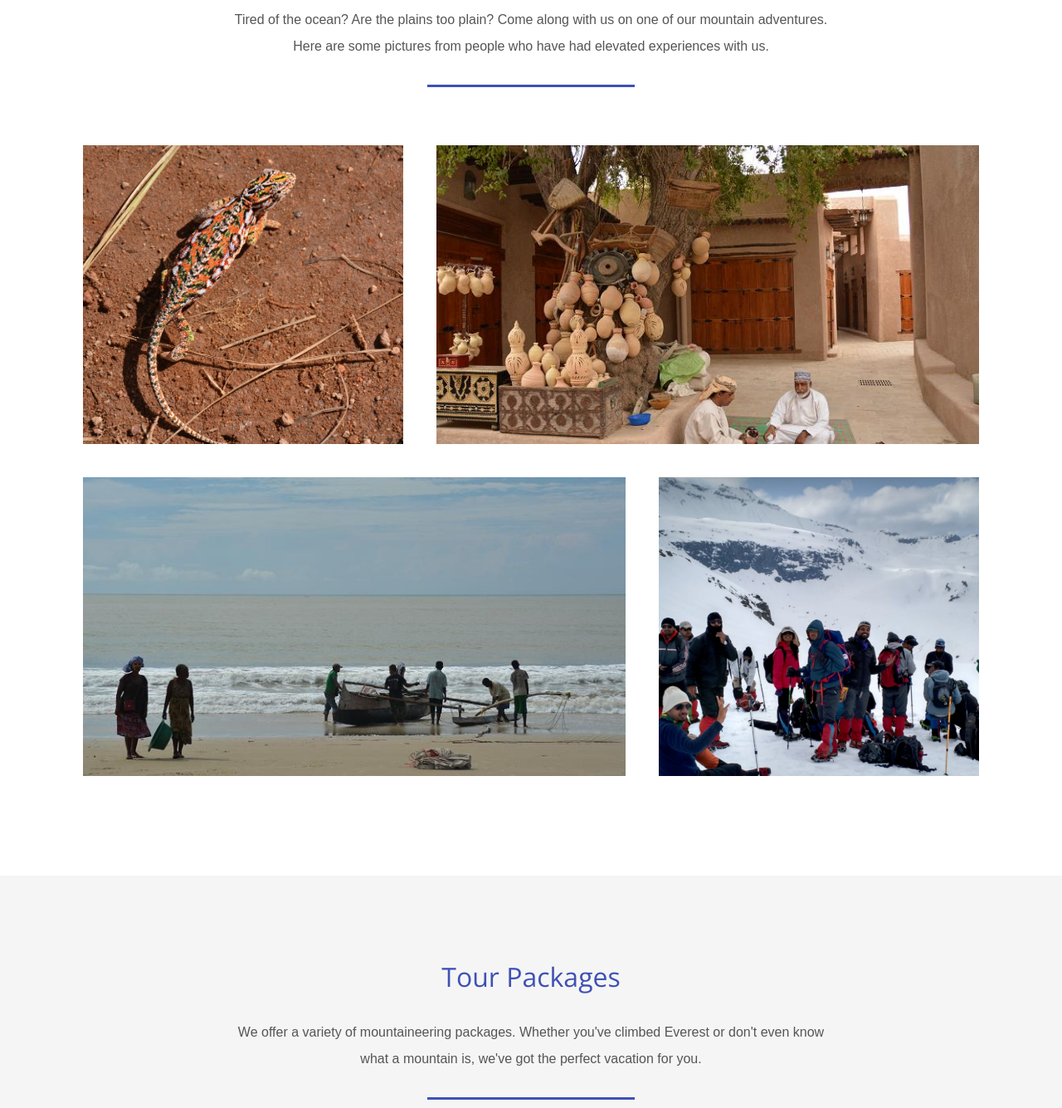
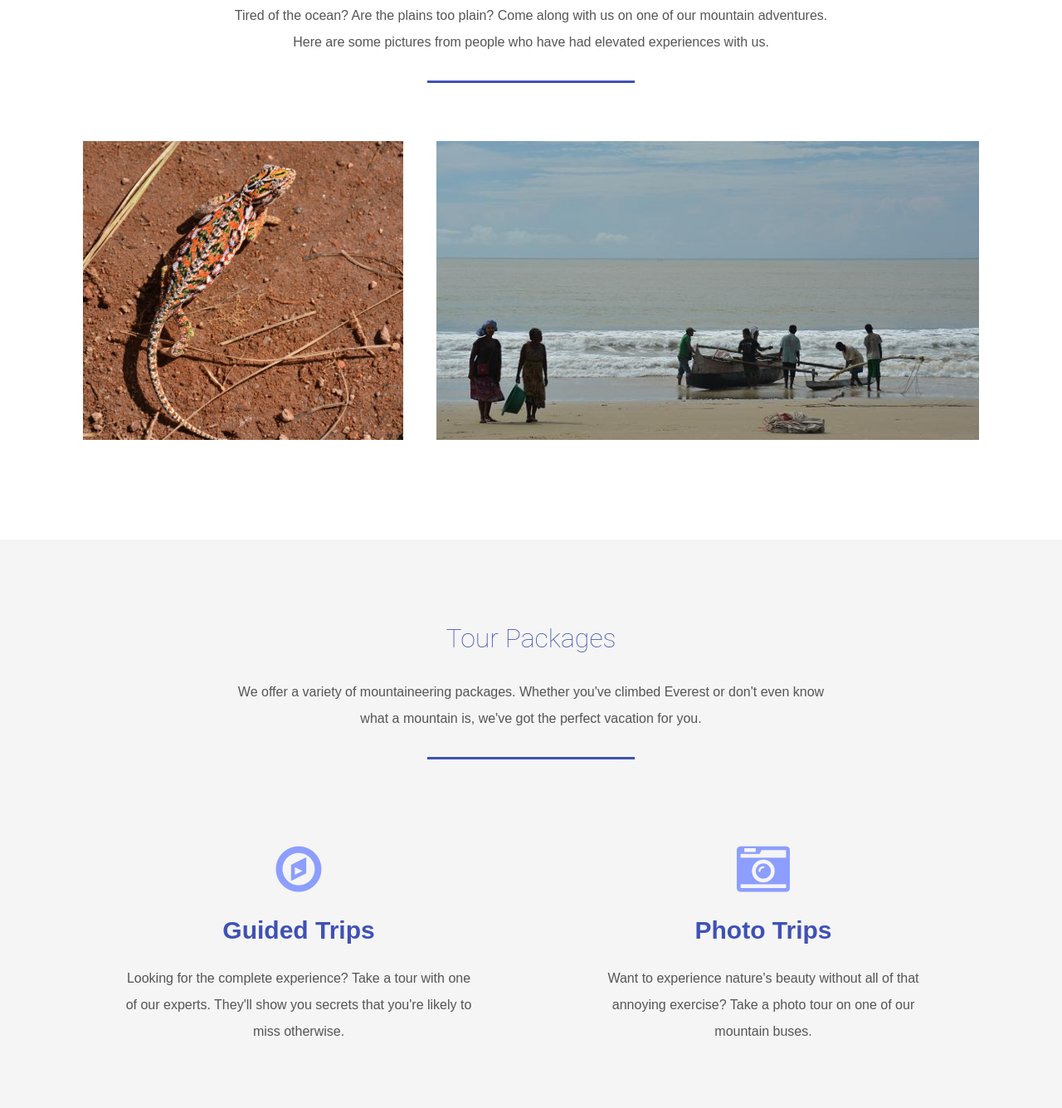
Before and after one commit to RichardJZ/international-trekking, a plain HTML site: page index.html in a window 1280 px wide. Shown: the part 965-2300 px from the top of the page at 83% size. Drawn offline with nearby package versions, Linux system fonts and the light colour scheme.

Commit message:
styling headline2

```diff
--- a/assets/css/styles.css
+++ b/assets/css/styles.css
@@ -63,10 +63,11 @@ hr {
 
 section h3.title {
 	text-transform: capitalize;
-	font: 32px "Open Sans", sans-serif;
+	font: 32px "Roboto", sans-serif;
 	margin-bottom: 30px;
 	text-align: center;
 	color:#3f51b5;
+	font-weight:100;
 }
 
 section p {
@@ -288,6 +289,7 @@ header nav li {
 .packages .grid li h4 {
 	font-size: 30px;
 	margin: 25px 0;
+	color:#3f51b5;
 }
 
 @media (max-width: 800px) {
--- a/index.html
+++ b/index.html
@@ -36,9 +36,9 @@
 
     <ul class="grid">
       <li class="small" style="background-image: url(assets/img/desert-lizard.jpg);"></li>
-      <li class="large" style="background-image: url(assets/img/oman-pottery.jpg);"></li>
+
       <li class="large" style="background-image: url(assets/img/fishing.jpg);"></li>
-      <li class="small" style="background-image: url(assets/img/int-trekking-resize2.jpg);"></li>
+
     </ul>
   </section>
 
```
